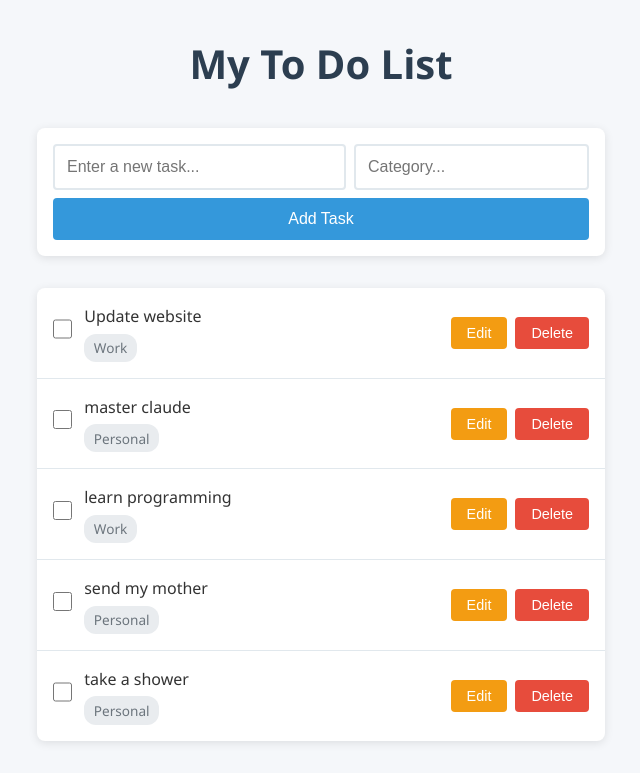
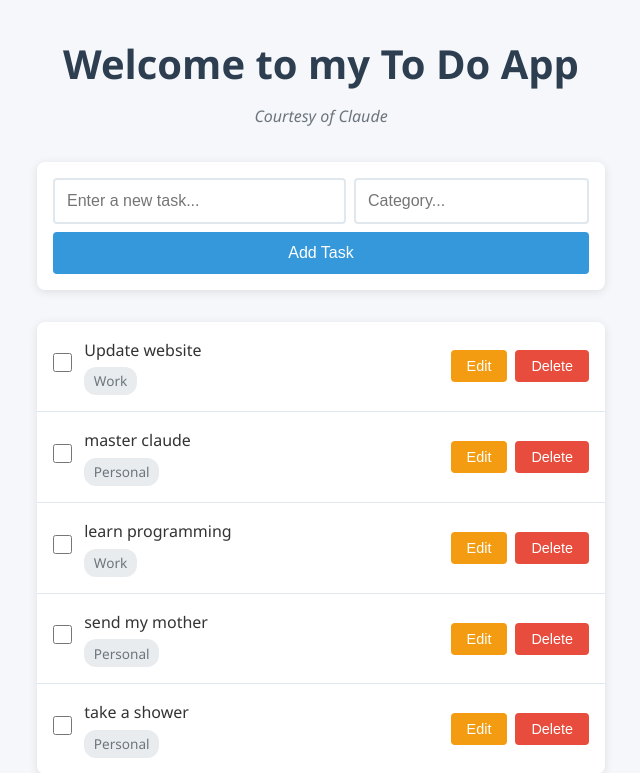
Before and after one commit to abalfaqih/todo, a Flask app: page / in a window 1280 px wide. Shown: the top 773 px of the page, without its empty margins (319-959 px from the left). Before the commit the page ends 743 px from the top, so only its background shows below. Run offline with Flask 3, Linux system fonts and the light colour scheme; data comes from the database, SQL or seed files in the repository.

Commit message:
Add welcome message: Welcome to my To Do App, courtesy of Claude

```diff
--- a/static/style.css
+++ b/static/style.css
@@ -20,8 +20,16 @@ body {
 h1 {
     text-align: center;
     color: #2c3e50;
+    margin-bottom: 0.5rem;
+    font-size: 2.5rem;
+}
+
+.subtitle {
+    text-align: center;
+    color: #6c757d;
+    font-style: italic;
     margin-bottom: 2rem;
-    font-size: 2.5rem;
+    font-size: 1rem;
 }
 
 .add-form {
--- a/templates/index.html
+++ b/templates/index.html
@@ -8,7 +8,8 @@
 </head>
 <body>
     <div class="container">
-        <h1>My To Do List</h1>
+        <h1>Welcome to my To Do App</h1>
+        <p class="subtitle">Courtesy of Claude</p>
 
         <!-- Add new task form -->
         <form action="{{ url_for('add_task') }}" method="POST" class="add-form">
```
